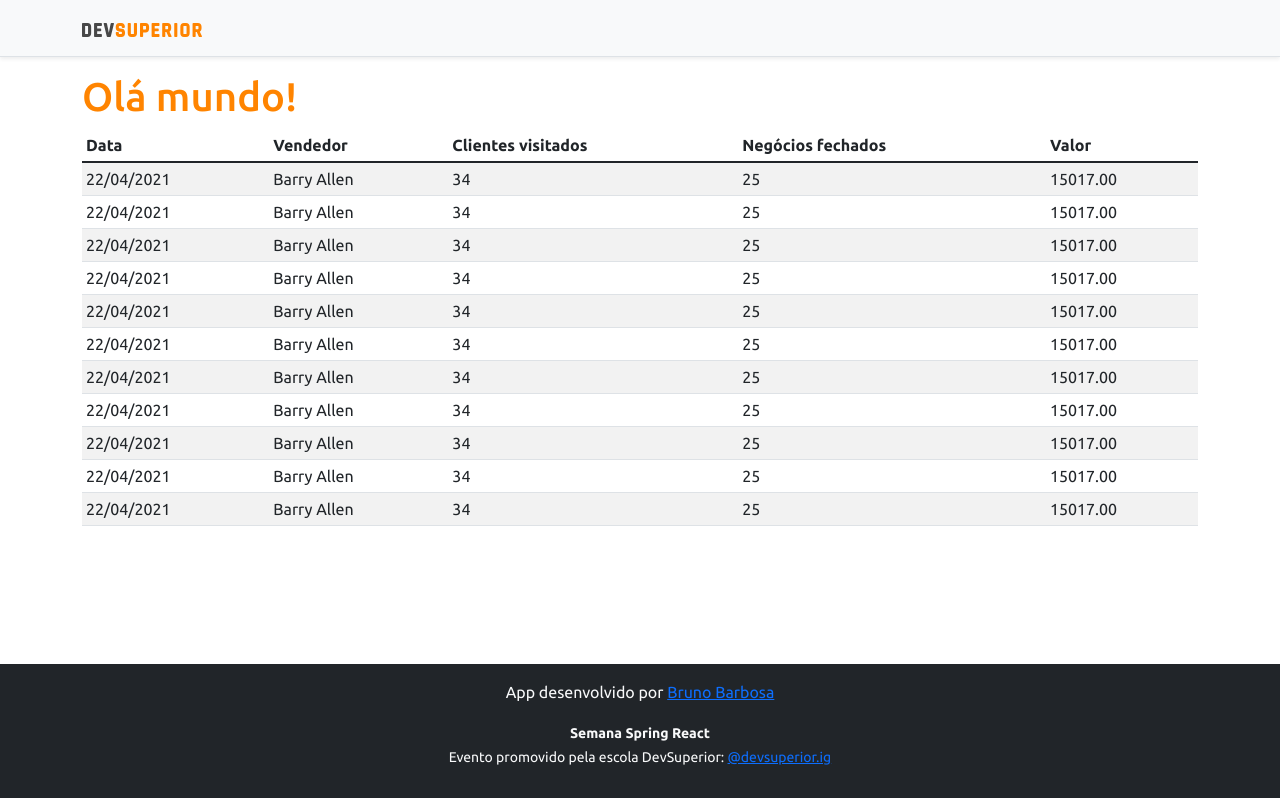
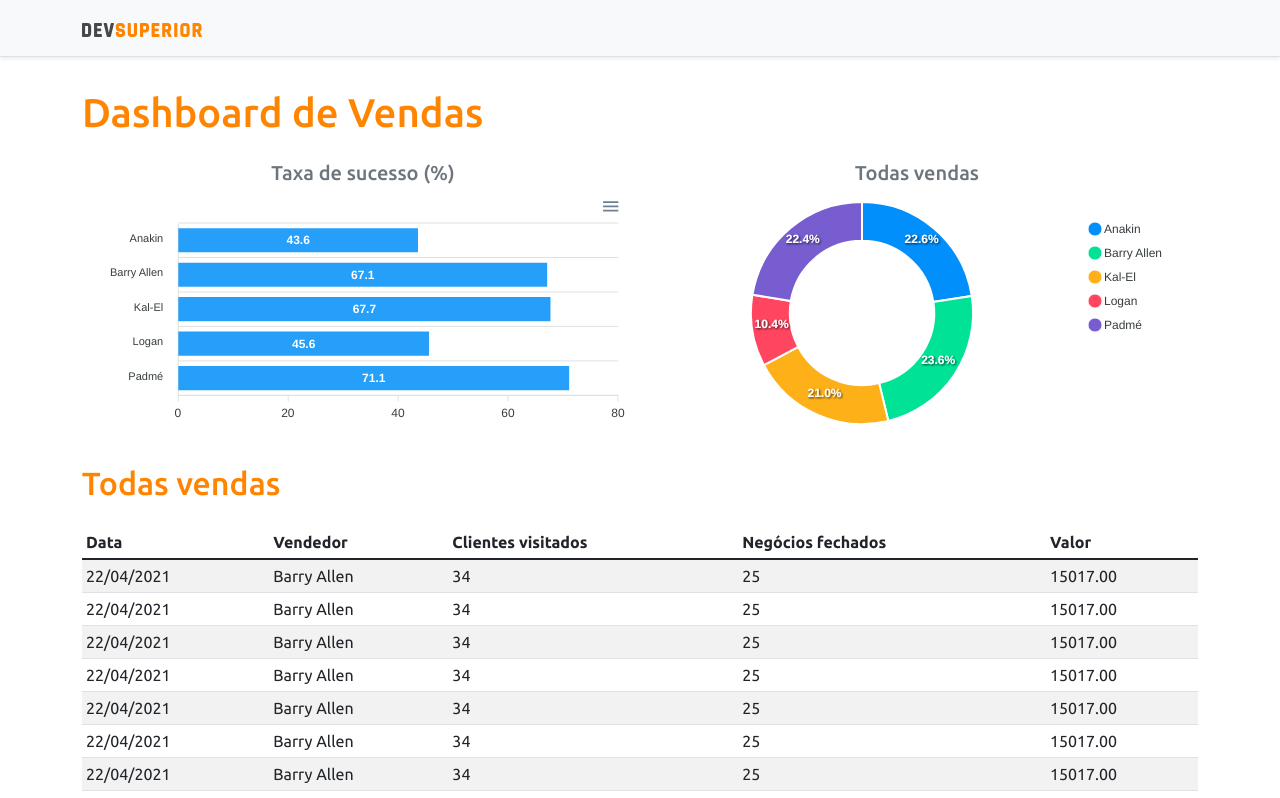
Before and after one commit to brunow8/Project-DsVendas__ReactJs, a React (Create React App) app in the folder frontend/: page / in a window 1280 px wide. Shown: the top 798 px of the page. Built offline with nearby package versions, Linux system fonts and the light colour scheme.

Commit message:
Static charts

```diff
--- a/frontend/package.json
+++ b/frontend/package.json
@@ -12,10 +12,12 @@
     "@types/node": "^12.0.0",
     "@types/react": "^17.0.0",
     "@types/react-dom": "^17.0.0",
+    "apexcharts": "^3.28.1",
     "bootstrap": "^5.1.0",
     "jquery": "1.9.1",
     "popper.js": "^1.16.1",
     "react": "^17.0.2",
+    "react-apexcharts": "^1.3.9",
     "react-dom": "^17.0.2",
     "react-scripts": "4.0.3",
     "typescript": "^4.1.2",
--- a/frontend/src/App.tsx
+++ b/frontend/src/App.tsx
@@ -1,17 +1,34 @@
 import NavBar from 'components/NavBar';
 import Footer from 'components/Footer';
 import DataTable from 'components/DataTable';
+import BarChart from 'components/BarChart';
+import DonutChart from 'components/DonutChart';
 
 function App() {
   return (
     <>
       <NavBar />
-      <div className = "container">
-        <h1 className="text-primary">Olá mundo!</h1>
+      <div className="container">
+        <h1 className="text-primary py-3">Dashboard de Vendas</h1>
 
-        <DataTable/>
+        <div className="row px-3">
+          <div className="col-sm-6">
+            <h5 className="text-center text-secondary">Taxa de sucesso (%)</h5>
+            <BarChart />
+          </div>
+          <div className="col-sm-6">
+            <h5 className="text-center text-secondary">Todas vendas</h5>
+            <DonutChart />
+          </div>
+        </div>
+       <div className="py-3">
+         <h2 className="text-primary">Todas vendas</h2>
+
+        </div>
+
+        <DataTable />
       </div>
-      <Footer/>
+      <Footer />
     </>
   );
 }
--- /dev/null
+++ b/frontend/src/components/BarChart/index.tsx
@@ -0,0 +1,34 @@
+import Chart from "react-apexcharts";
+
+const BarChart = () => {
+
+    const options = {
+        plotOptions: {
+            bar: {
+                horizontal: true,
+            }
+        },
+    };
+
+    const mockData = {
+        labels: {
+            categories: ['Anakin', 'Barry Allen', 'Kal-El', 'Logan', 'Padmé']
+        },
+        series: [
+            {
+                name: "% Sucesso",
+                data: [43.6, 67.1, 67.7, 45.6, 71.1]
+            }
+        ]
+    };
+
+    return (
+        <Chart
+            options = {{ ...options, xaxis: mockData.labels}}
+            series = {mockData.series}
+            type = "bar"
+            height = "240"
+        />
+    );
+}
+export default BarChart;
--- /dev/null
+++ b/frontend/src/components/DonutChart/index.tsx
@@ -0,0 +1,24 @@
+import Chart from "react-apexcharts";
+
+const DonutChart = () => {
+    const mockData = {
+        series: [477138, 499928, 444867, 220426, 473088],
+        labels: ['Anakin', 'Barry Allen', 'Kal-El', 'Logan', 'Padmé']
+    }
+
+    const options = {
+        legend: {
+            show: true
+        }
+    }
+
+    return (
+        <Chart
+            options={{ ...options, labels: mockData.labels }}
+            series={mockData.series}
+            type="donut"
+            height="240"
+        />
+    );
+}
+export default DonutChart;
```
Also changed, not shown: 1 other file (tests, documents, lock files or other folders).
